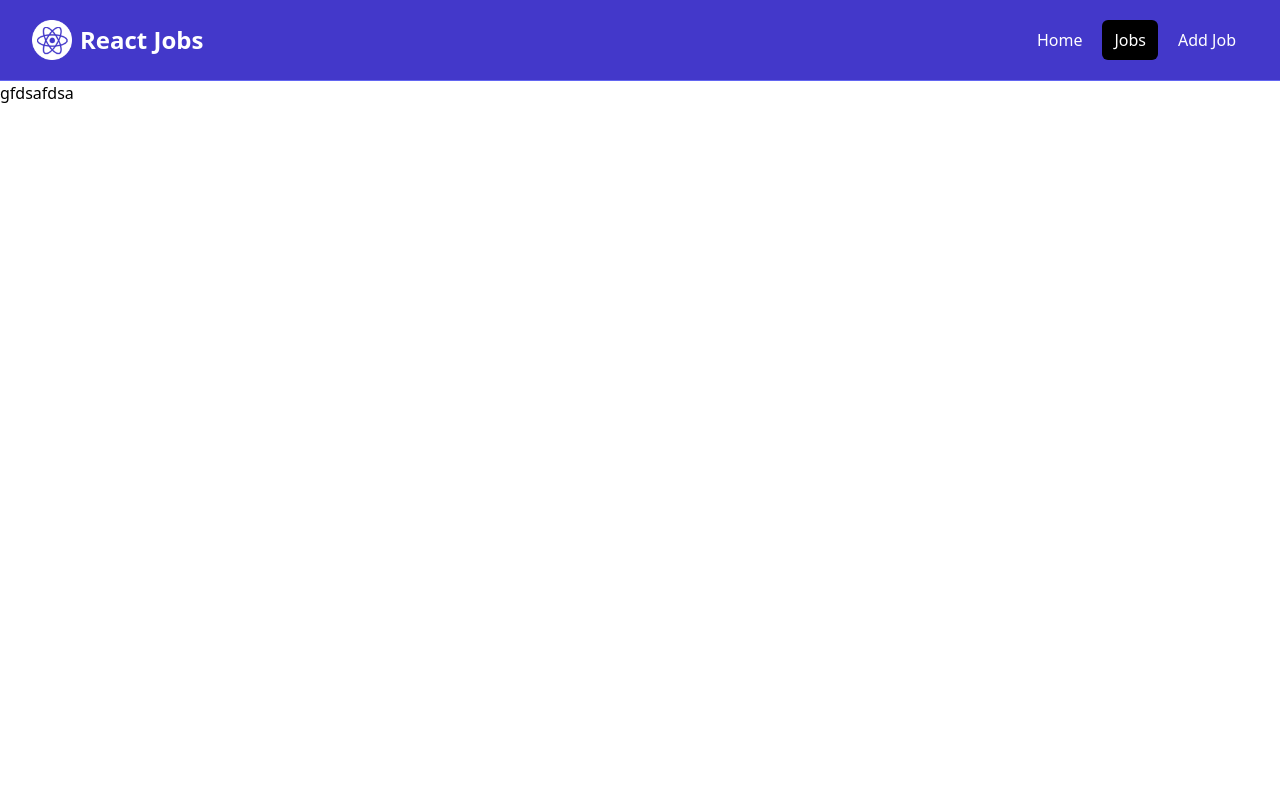
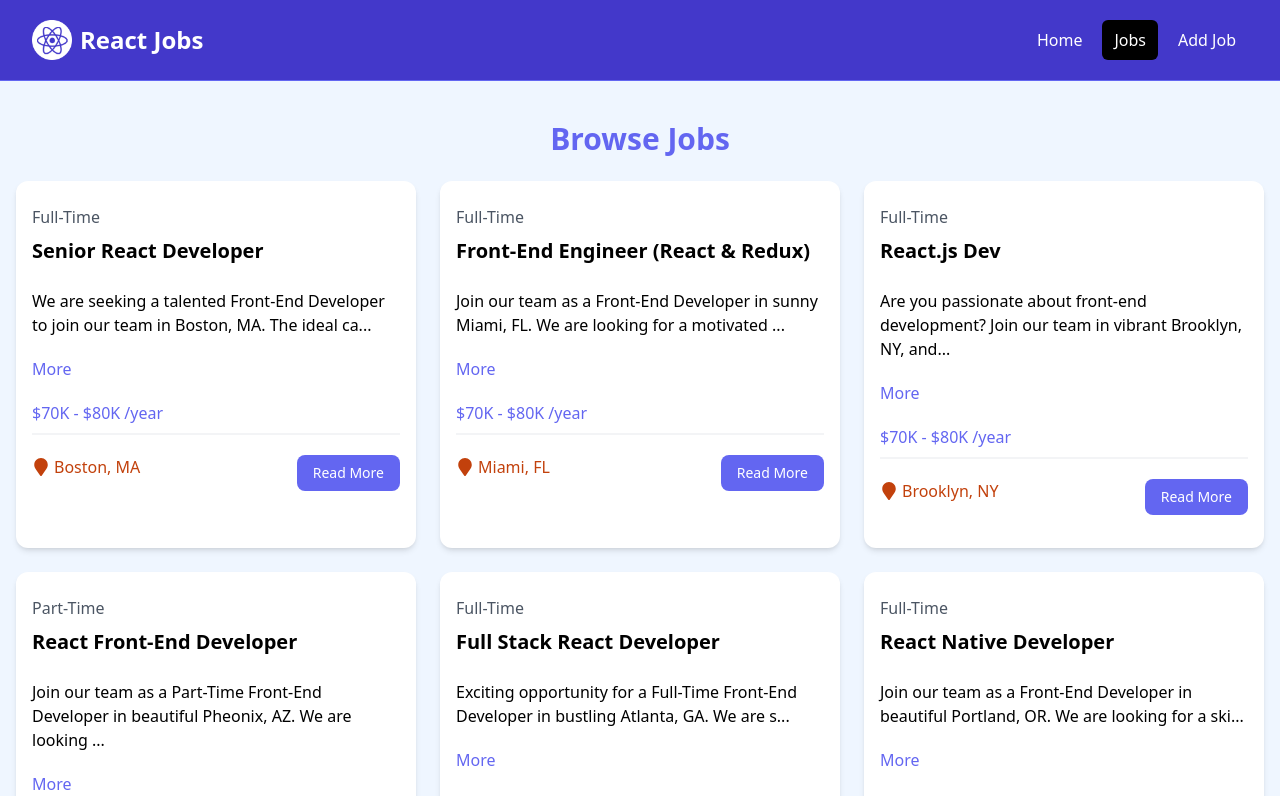
Before and after one commit to kamran-faiz/React-jobs-side, a React (Vite) app: page /Jobs in a window 1280 px wide. Shown: the top 796 px of the page. Built offline with nearby package versions, Linux system fonts and the light colour scheme.

Commit message:
Jobs page and condiotional heading rendering complete

```diff
--- a/src/components/JobListings.jsx
+++ b/src/components/JobListings.jsx
@@ -2,17 +2,17 @@
 import jobs from '../jobs.json'
 import JobListing from './JobListing'
 
-const JobListings = () => {
-    const recentJobs = jobs.slice(0,3);
+const JobListings = ({isHome = false}) => {
+    const jobListing = isHome ? jobs.slice(0,3) : jobs;
   return (
     <div>
       <section className="bg-blue-50 px-4 py-10">
         <div className="container-xl lg:container m-auto">
           <h2 className="text-3xl font-bold text-indigo-500 mb-6 text-center">
-            Browse Jobs
+            {isHome ? 'Recent Jobs' : 'Browse Jobs'}
           </h2>
           <div className="grid grid-cols-1 md:grid-cols-3 gap-6">
-             {recentJobs.map((job) =>
+             {jobListing.map((job) =>
              <JobListing key={job.id} job={job}/>
 
             )}
--- a/src/pages/HomePage.jsx
+++ b/src/pages/HomePage.jsx
@@ -8,7 +8,7 @@
   return <>
   <Hero />
   <HomeCards />
-  <JobListings />
+  <JobListings isHome={true}/>
   <ViewAllJobs />
   </>;
 };
--- a/src/pages/JobsPage.jsx
+++ b/src/pages/JobsPage.jsx
@@ -1,10 +1,11 @@
 import React from 'react'
+import JobListings from '../components/JobListings'
 
 const JobsPage = () => {
   return (
-    <div>
-      gfdsafdsa
-    </div>
+    <section className="bg-blue-50">
+      <JobListings />
+    </section>
   )
 }
 
```
